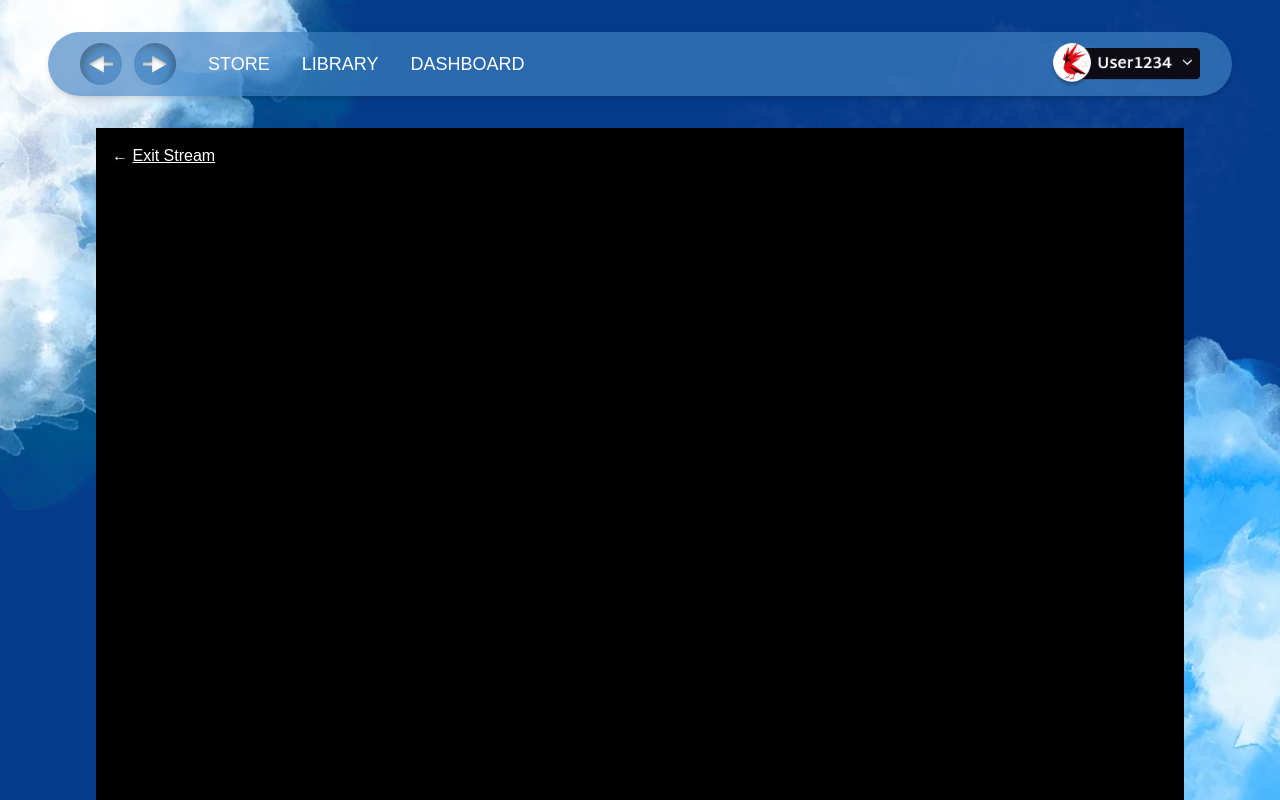
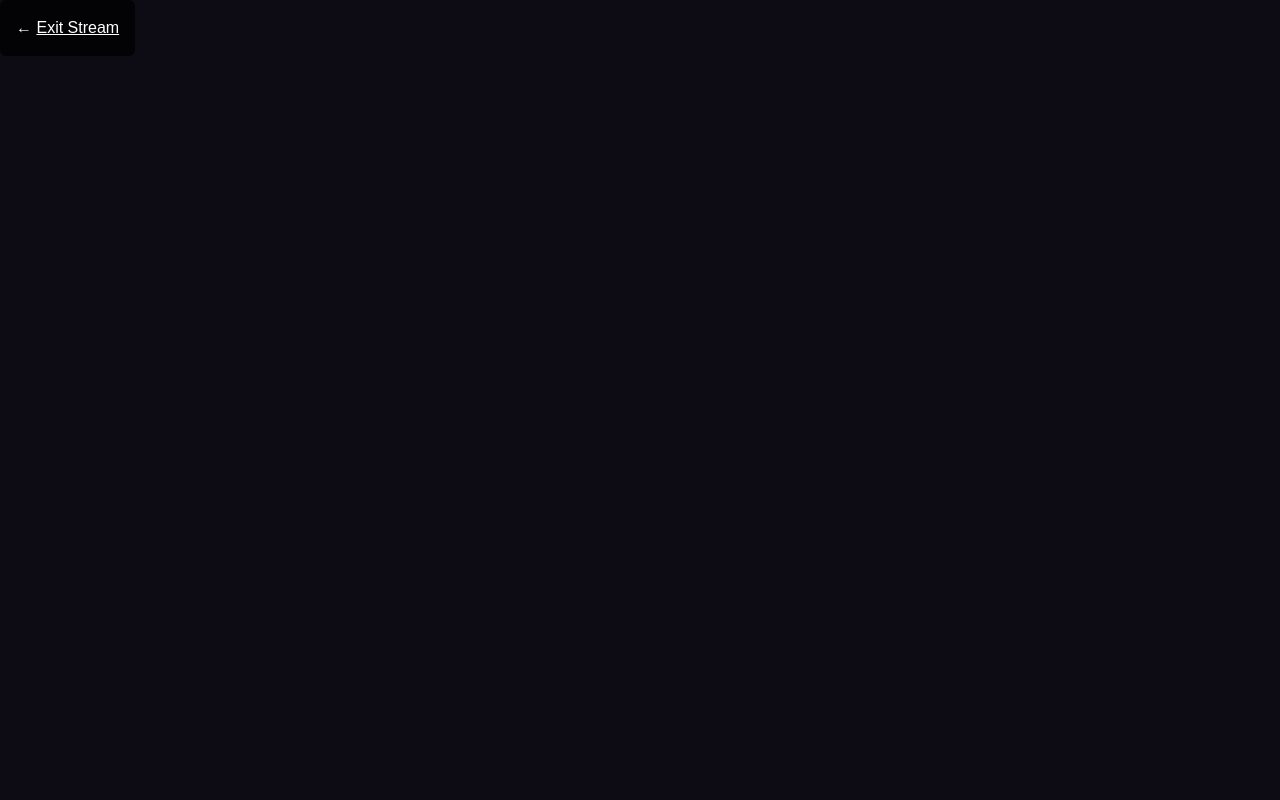
Before and after one commit to rkmiller131/geneva, a Next.js app: page /play-cyberpunk in a window 1280 px wide. Shown: the top 800 px of the page. Built offline with nearby package versions, Linux system fonts and the light colour scheme; a web font is replaced by a local one.

Commit message:
fixed aws stream - will now load slowly

```diff
--- a/app/actions.ts
+++ b/app/actions.ts
@@ -1,3 +1,5 @@
+"use server";
+
 import { redirect } from "next/navigation";
 import { getGameUrl } from "./lib/gameState";
 
--- a/app/lib/constants/game.constants.ts
+++ b/app/lib/constants/game.constants.ts
@@ -1 +1,2 @@
 export const GAME_URL = process.env.GAME_URL;
+export const TEST = "test";
--- a/app/lib/gameState.ts
+++ b/app/lib/gameState.ts
@@ -8,7 +8,7 @@ interface GameUrlResult {
 export async function getGameUrl(): Promise<GameUrlResult> {
   const url = GAME_URL || "";
   return {
-    success: true,
+    success: url !== "",
     url
   };
 }
--- a/app/play-cyberpunk/page.tsx
+++ b/app/play-cyberpunk/page.tsx
@@ -27,21 +27,31 @@ export default function PlayCyberpunk() {
   };
 
   useEffect(() => {
+    // Disable scrolling on the body when component mounts
+    document.body.style.overflow = "hidden";
+    document.documentElement.style.overflow = "hidden";
+
     loadGameUrl();
+
+    // Re-enable scrolling when component unmounts
+    return () => {
+      document.body.style.overflow = "";
+      document.documentElement.style.overflow = "";
+    };
   // eslint-disable-next-line react-hooks/exhaustive-deps
   }, []);
 
   return (
-    <div className="min-h-screen bg-black">
+    <div className="fixed inset-0 z-50 bg-charcoal">
       <button
-        className="absolute z-20 bg-black/75 p-4 text-white rounded-md"
+        className="fixed top-0 left-0 z-[60] bg-black/75 p-4 text-white rounded-md"
         onClick={handleBack}
       >
         &#8592; <span className="underline">Exit Stream</span>
       </button>
       <iframe
         ref={iframeRef}
-        className="absolute z-10 w-full h-full border-none top-0 left-0"
+        className="fixed inset-0 z-[55] w-screen h-screen border-none"
         title="GENEVA"
         src="about:blank"
         allowFullScreen
--- a/components/ui/FeaturedGame.tsx
+++ b/components/ui/FeaturedGame.tsx
@@ -4,7 +4,7 @@ import { IGame } from "@/app/lib/types/store.types";
 import GameTag from "../text-content/GameTag";
 import AutoPlayVideo from "./AutoPlayVideo";
 import PriceTag from "./PriceTag";
-// import { startGame } from "@/app/actions";
+import { startGame } from "@/app/actions";
 
 interface FeaturedGameProps {
   game: IGame
@@ -17,9 +17,9 @@ export default function FeaturedGame({ game }: FeaturedGameProps) {
     // use the game id to create a dynamic route for the game details page
     console.log("click to details on ", game.title);
     // but for now just handle the play of cyberpunk only!!
-    // if (game.title === "Cyberpunk 2077") {
-    //   await startGame();
-    // }
+    if (game.title === "Cyberpunk 2077") {
+      await startGame();
+    }
   }
 
   return (
```
